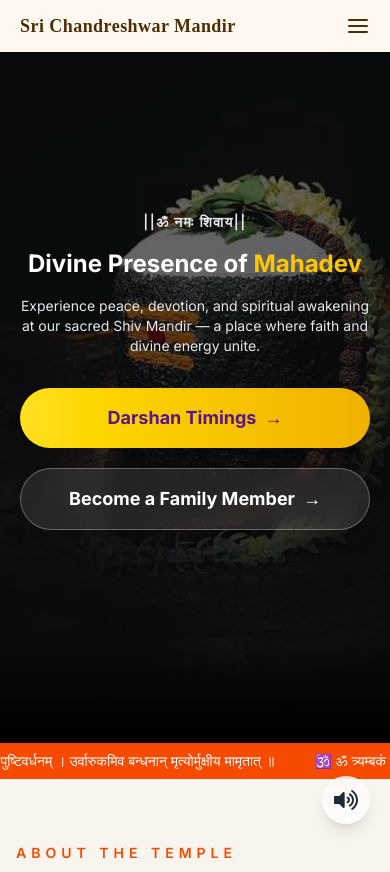
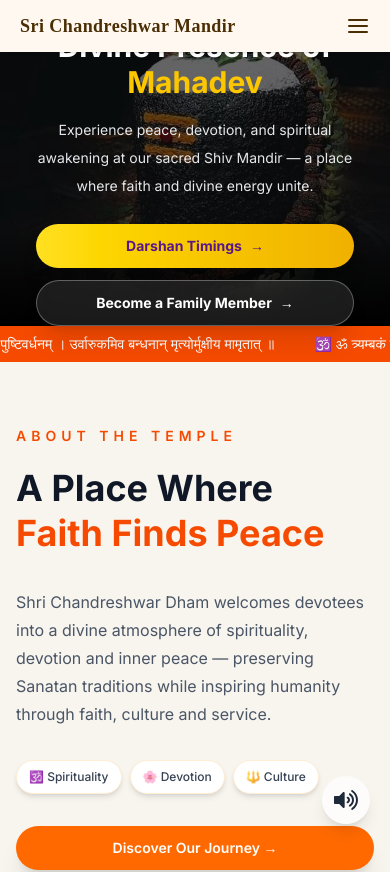
Before and after one commit to PathakAnshika/ShivTempleWebsite, a Next.js app: page / in a window 390 px wide. Shown: the top 872 px of the page. Built offline with nearby package versions, Linux system fonts and the light colour scheme.

Commit message:
Upgrade Next.js to fix security vulnerability

```diff
--- a/app/components/HeroSection.jsx
+++ b/app/components/HeroSection.jsx
@@ -7,7 +7,7 @@ export function HeroSection() {
   const router = useRouter(); // ✅ router yahin
 
   return (
-   <section className="relative w-full h-[88vh] flex items-center justify-center overflow-hidden">
+   <section className="relative z-10 text-center text-white px-4 sm:px-5 max-w-4xl">
 
       {/* Background */}
     {/* Desktop Hero */}
@@ -46,33 +46,39 @@ export function HeroSection() {
         transition={{ duration: 1 }}
         className="relative z-10 text-center text-white px-5 max-w-4xl"
       >
-       <p className="text-sm sm:text-base md:text-lg tracking-widest uppercase text-gray-200 mb-4 font-semibold">
+      <p className="text-xs sm:text-sm md:text-lg tracking-[3px] sm:tracking-widest uppercase text-gray-200 mb-3 sm:mb-4 font-semibold">
   ||ॐ नमः शिवाय||
 </p>
-
-        <h1 className="text-2xl sm:text-4xl md:text-6xl font-bold mb-4">
+        <h1 className="text-3xl sm:text-4xl md:text-6xl font-bold mb-4">
           Divine Presence of <span className="text-yellow-400">Mahadev</span>
         </h1>
 
-        <p className="text-sm sm:text-base md:text-lg text-gray-200 mb-8">
+      <p className="text-sm sm:text-base md:text-lg text-gray-200 mb-6 sm:mb-8 max-w-2xl mx-auto leading-7">
   Experience peace, devotion, and spiritual awakening at our sacred
   Shiv Mandir — a place where faith and divine energy unite.
 </p>
 
         {/* Buttons with PATH */}
-        <div className="flex flex-col sm:flex-row gap-5 sm:gap-6 justify-center items-center mt-8">
+       <div className="flex flex-col sm:flex-row gap-3 sm:gap-6 justify-center items-center mt-6 sm:mt-8">
 
   {/* Darshan Timings Button */}
  <button
   onClick={() => router.push("/darshan-timing")}
   className="
-    group w-full sm:w-auto
-    px-10 py-4
+    group
+    w-full sm:w-auto
+    px-6 sm:px-10
+    py-3 sm:py-4
     bg-gradient-to-r from-yellow-300 to-yellow-500
-    text-purple-900 font-bold text-lg
-    rounded-full shadow-xl
-    hover:shadow-yellow-400/40 hover:scale-105
-    active:scale-95 transition-all
+    text-purple-900
+    font-bold
+    text-sm sm:text-lg
+    rounded-full
+    shadow-xl
+    hover:shadow-yellow-400/40
+    hover:scale-105
+    active:scale-95
+    transition-all
     flex items-center justify-center gap-2
   "
 >
@@ -91,14 +97,21 @@ export function HeroSection() {
       ?.scrollIntoView({ behavior: "smooth" })
   }
   className="
-      group w-full sm:w-auto
-      px-10 py-4
+    group
+    w-full sm:w-auto
+    px-6 sm:px-10
+    py-3 sm:py-4
     bg-white/10 backdrop-blur-md
     border border-white/30
-      text-white font-bold text-lg
-      rounded-full shadow-xl
-      hover:bg-white hover:text-purple-900
-      hover:scale-105 active:scale-95
+    text-white
+    font-bold
+    text-sm sm:text-lg
+    rounded-full
+    shadow-xl
+    hover:bg-white
+    hover:text-purple-900
+    hover:scale-105
+    active:scale-95
     transition-all
     flex items-center justify-center gap-2
   "
```
Lines whose indentation alone changed are shown as unchanged.
